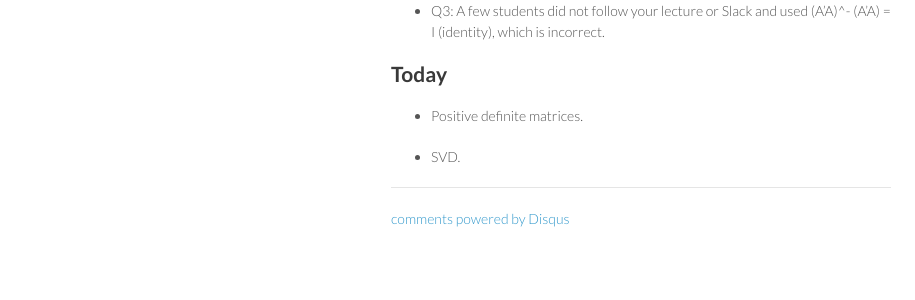
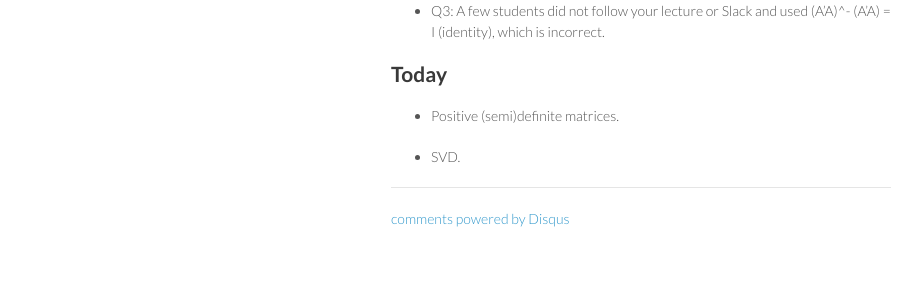
Before and after one commit to ucla-biostat-216/2024fall, a Jekyll site: the page built from _posts/2024-11-18-week8-day1.md, in a window 1280 px wide. Shown: the part 463-763 px from the top of the page, without its empty margins (179-1094 px from the left). Built offline with Jekyll 4.4.1, drawn with Linux system fonts in a browser that asks for light colours; formulas are drawn with MathJax 3; comment, search, counter and statistics services are not loaded.

Commit message:
minor edits

```diff
--- a/_posts/2024-11-18-week8-day1.md
+++ b/_posts/2024-11-18-week8-day1.md
@@ -22,6 +22,6 @@ category: biostat216fall2024
 
 ## Today
 
-* Positive definite matrices.
+* Positive (semi)definite matrices.
 
 * SVD.
```
